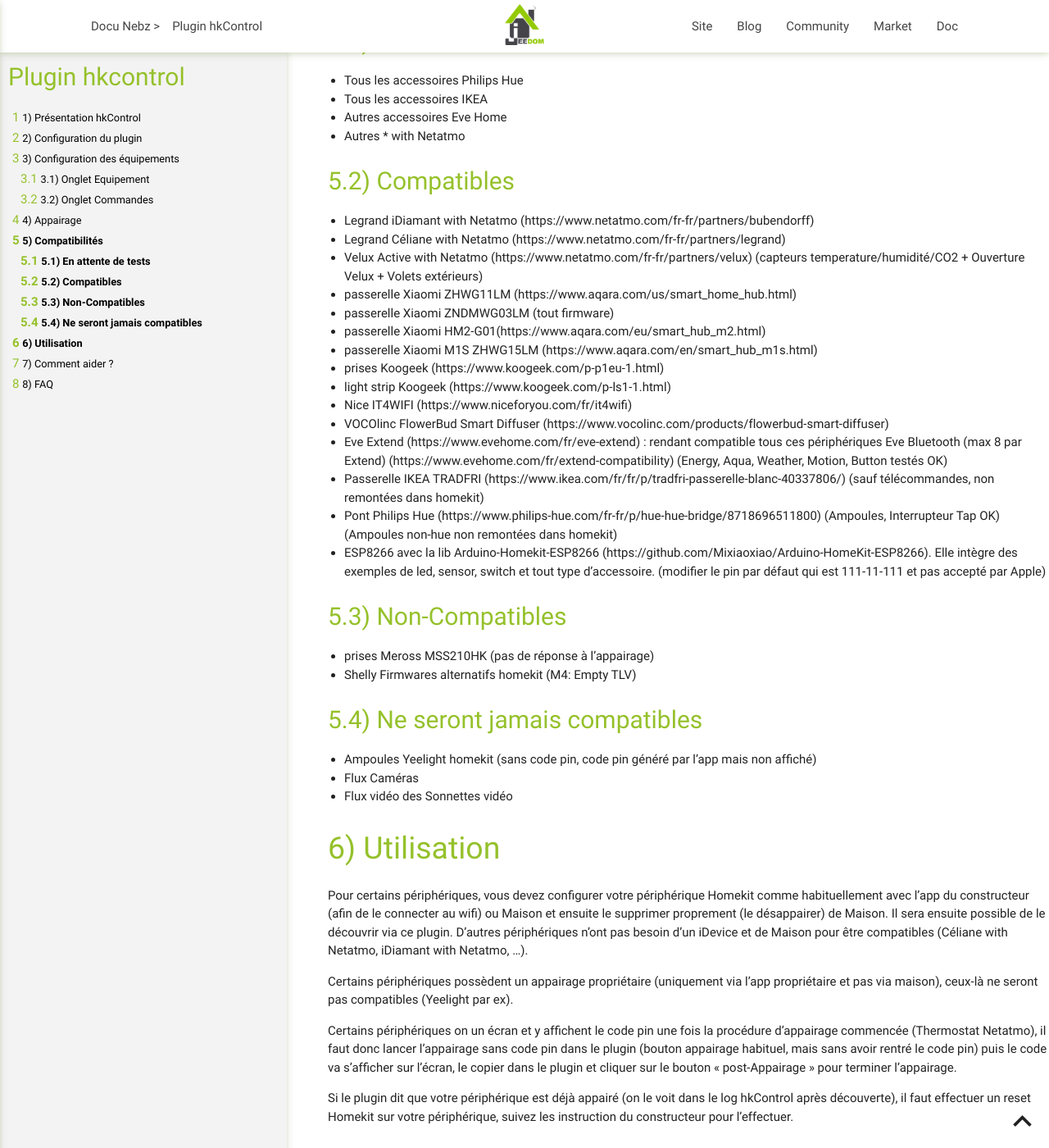
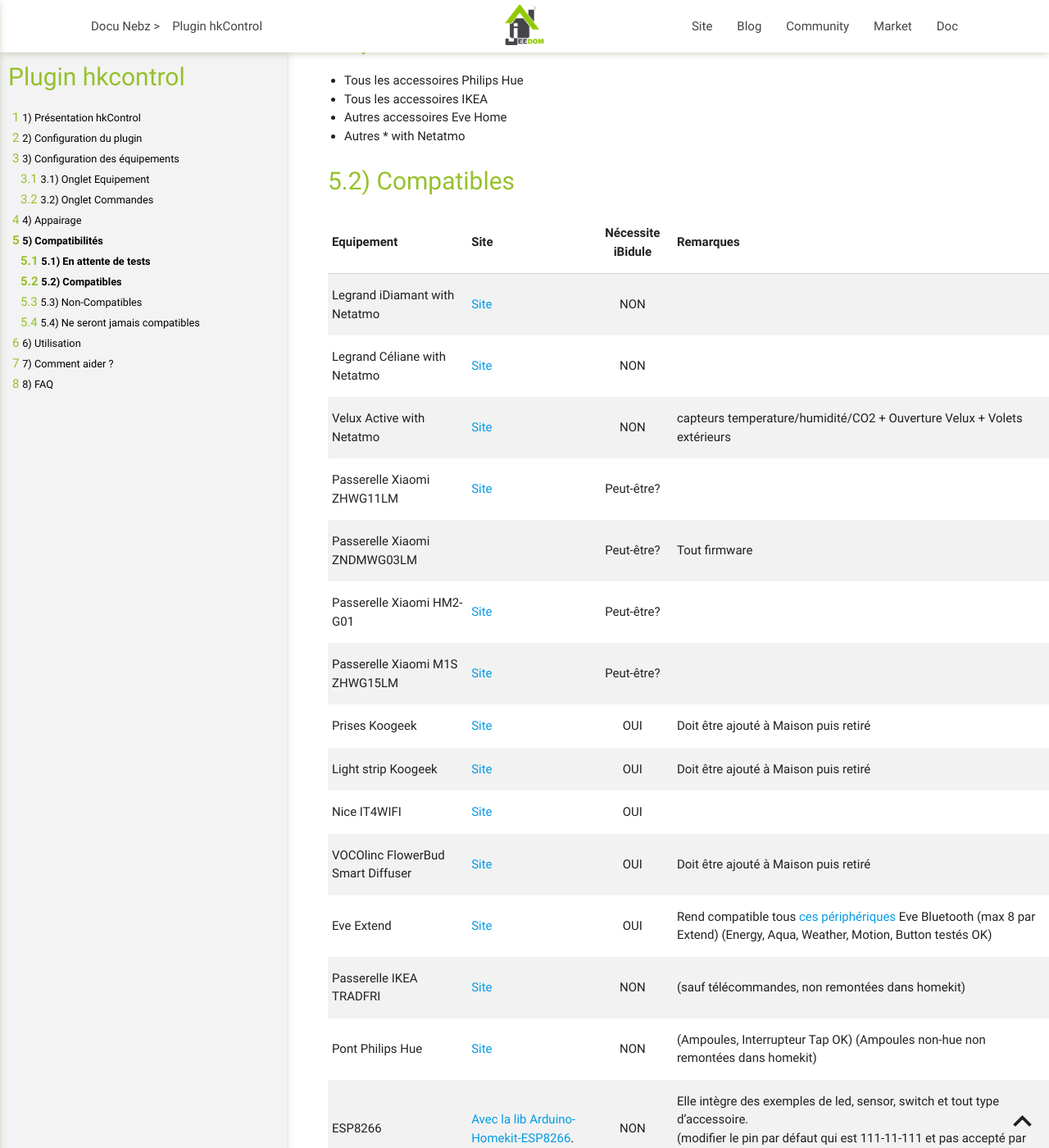
Before and after one commit to NebzHB/jeedom_docs, a Jekyll site: the page built from plugins/hkControl/fr_FR/index.md, in a window 1280 px wide and 1400 px high, scrolled down 2192 px. Shown: the whole window at 82% size. Built offline with Jekyll 4.4.1, drawn with Linux system fonts in a browser that asks for light colours; some of the changed text lies outside the part shown.

Commit message:
Update index.md

```diff
--- a/plugins/hkControl/fr_FR/index.md
+++ b/plugins/hkControl/fr_FR/index.md
@@ -106,21 +106,23 @@
 **Compatibles**
 -------------------------
 
--    Legrand iDiamant with Netatmo (https://www.netatmo.com/fr-fr/partners/bubendorff)
--    Legrand Céliane with Netatmo (https://www.netatmo.com/fr-fr/partners/legrand)
--    Velux Active with Netatmo (https://www.netatmo.com/fr-fr/partners/velux) (capteurs temperature/humidité/CO2 + Ouverture Velux + Volets extérieurs)
--    passerelle Xiaomi ZHWG11LM (https://www.aqara.com/us/smart_home_hub.html)
--    passerelle Xiaomi ZNDMWG03LM (tout firmware)
--    passerelle Xiaomi HM2-G01(https://www.aqara.com/eu/smart_hub_m2.html)
--    passerelle Xiaomi M1S ZHWG15LM (https://www.aqara.com/en/smart_hub_m1s.html)
--    prises Koogeek (https://www.koogeek.com/p-p1eu-1.html)
--    light strip Koogeek (https://www.koogeek.com/p-ls1-1.html)
--    Nice IT4WIFI (https://www.niceforyou.com/fr/it4wifi)
--    VOCOlinc FlowerBud Smart Diffuser (https://www.vocolinc.com/products/flowerbud-smart-diffuser)
--    Eve Extend (https://www.evehome.com/fr/eve-extend) : rendant compatible tous ces périphériques Eve Bluetooth (max 8 par Extend) (https://www.evehome.com/fr/extend-compatibility) (Energy, Aqua, Weather, Motion, Button testés OK)
--    Passerelle IKEA TRADFRI (https://www.ikea.com/fr/fr/p/tradfri-passerelle-blanc-40337806/) (sauf télécommandes, non remontées dans homekit)
--    Pont Philips Hue (https://www.philips-hue.com/fr-fr/p/hue-hue-bridge/8718696511800) (Ampoules, Interrupteur Tap OK) (Ampoules non-hue non remontées dans homekit)
--    ESP8266 avec la lib Arduino-Homekit-ESP8266 (https://github.com/Mixiaoxiao/Arduino-HomeKit-ESP8266). Elle intègre des exemples de led, sensor, switch et tout type d’accessoire. (modifier le pin par défaut qui est 111-11-111 et pas accepté par Apple)
+| Equipement | Site | Nécessite iBidule | Remarques |
+|:---------- |:---- |:----------------:|:----------|
+| Legrand iDiamant with Netatmo | [Site](https://www.netatmo.com/fr-fr/partners/bubendorff) | NON | |
+| Legrand Céliane with Netatmo | [Site](https://www.netatmo.com/fr-fr/partners/legrand) | NON | |
+| Velux Active with Netatmo | [Site](https://www.netatmo.com/fr-fr/partners/velux) | NON | capteurs temperature/humidité/CO2 + Ouverture Velux + Volets extérieurs |
+| Passerelle Xiaomi ZHWG11LM | [Site](https://www.aqara.com/us/smart_home_hub.html) | Peut-être? | |
+| Passerelle Xiaomi ZNDMWG03LM | | Peut-être? | Tout firmware |
+| Passerelle Xiaomi HM2-G01 | [Site](https://www.aqara.com/eu/smart_hub_m2.html) | Peut-être? | |
+| Passerelle Xiaomi M1S ZHWG15LM | [Site](https://www.aqara.com/en/smart_hub_m1s.html) | Peut-être? | |
+| Prises Koogeek | [Site](https://www.koogeek.com/p-p1eu-1.html) | OUI | Doit être ajouté à Maison puis retiré |
+| Light strip Koogeek | [Site](https://www.koogeek.com/p-ls1-1.html) | OUI | Doit être ajouté à Maison puis retiré |
+| Nice IT4WIFI | [Site](https://www.niceforyou.com/fr/it4wifi) | OUI | |
+| VOCOlinc FlowerBud Smart Diffuser | [Site](https://www.vocolinc.com/products/flowerbud-smart-diffuser) | OUI | Doit être ajouté à Maison puis retiré |
+| Eve Extend | [Site](https://www.evehome.com/fr/eve-extend) | OUI | Rend compatible tous [ces périphériques](https://www.evehome.com/fr/extend-compatibility) Eve Bluetooth (max 8 par Extend)  (Energy, Aqua, Weather, Motion, Button testés OK) |
+| Passerelle IKEA TRADFRI | [Site](https://www.ikea.com/fr/fr/p/tradfri-passerelle-blanc-40337806/) | NON | (sauf télécommandes, non remontées dans homekit) |
+| Pont Philips Hue | [Site](https://www.philips-hue.com/fr-fr/p/hue-hue-bridge/8718696511800) | NON | (Ampoules, Interrupteur Tap OK) (Ampoules non-hue non remontées dans homekit) |
+| ESP8266 | [Avec la lib Arduino-Homekit-ESP8266](https://github.com/Mixiaoxiao/Arduino-HomeKit-ESP8266). | NON | Elle intègre des exemples de led, sensor, switch et tout type d’accessoire.<br/>(modifier le pin par défaut qui est 111-11-111 et pas accepté par Apple) |
 
 **Non-Compatibles**
 ----------------------------
```
Also changed, not shown: other parts of plugins/hkControl/fr_FR/index.md (+2 -2 lines).
